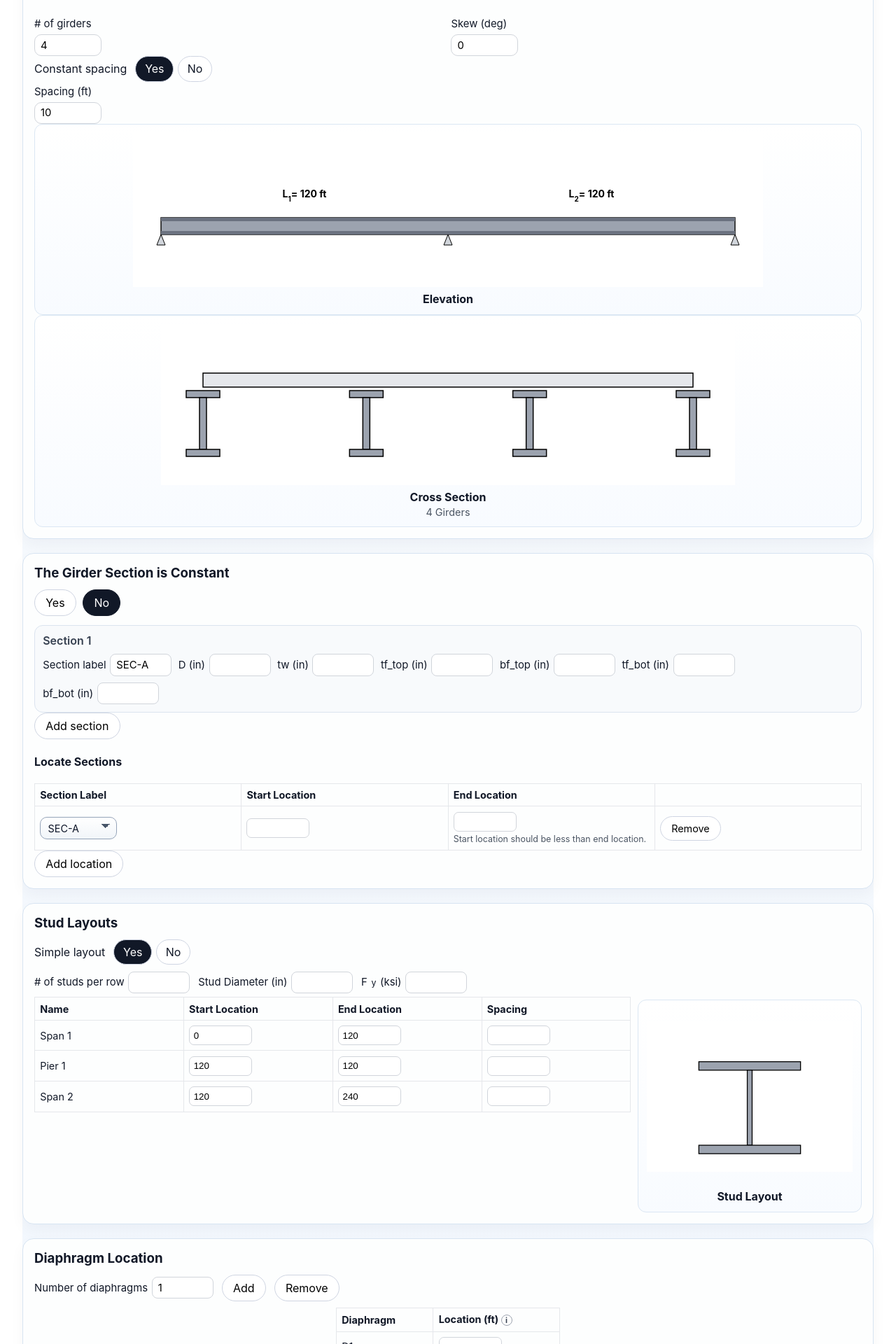
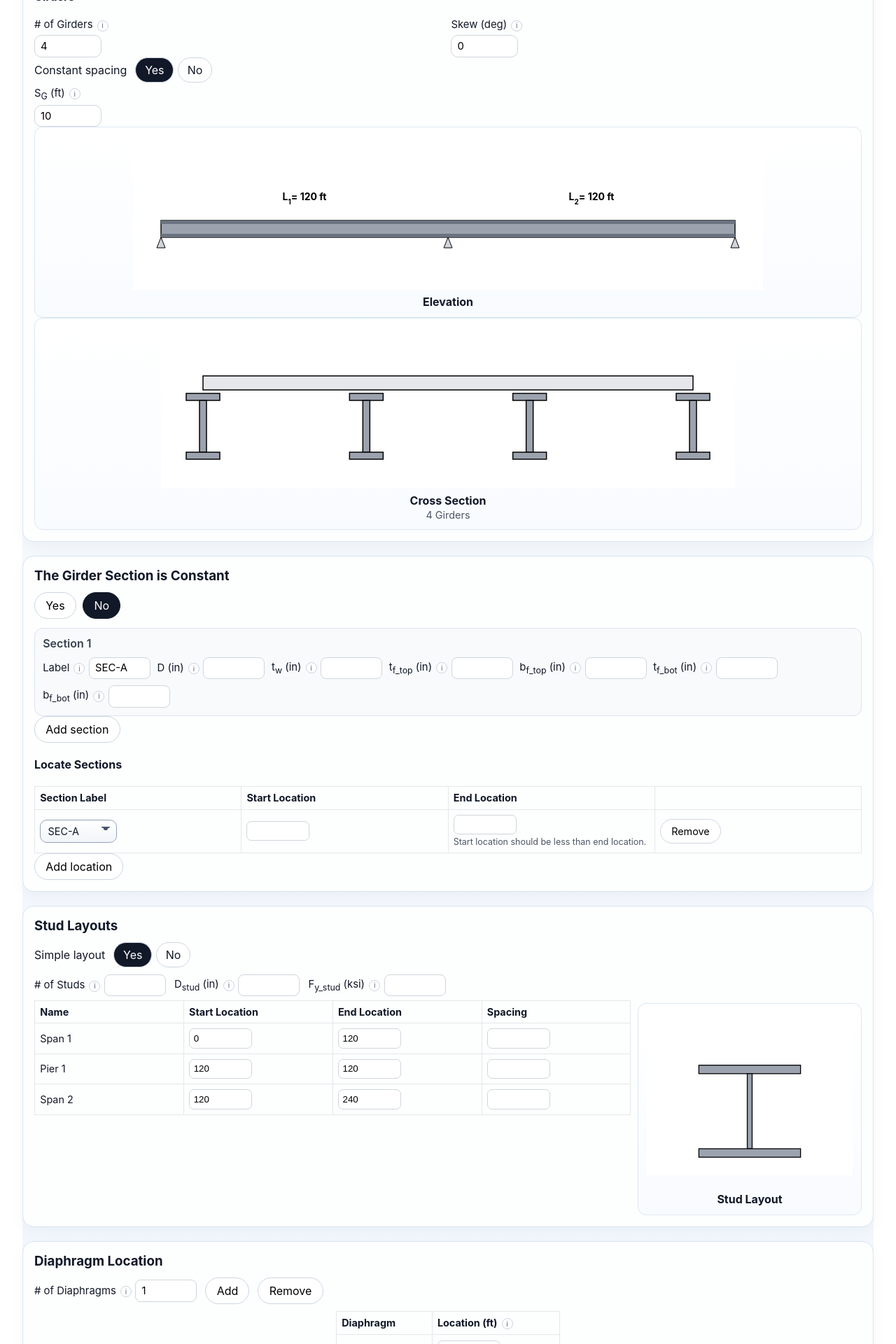
Before and after one commit to parkerallen22/Structural-Engineering-Calculation, a Next.js app: page /calculators/composite-steel-girder-lrfd in a window 1280 px wide. Shown: the part 740-2660 px from the top of the page at 70% size. Built offline with nearby package versions, Linux system fonts and the light colour scheme.

Commit message:
Match girder LRFD input labels/info tooltips to section-properties style

```diff
--- a/src/app/calculators/composite-steel-girder-lrfd/page.js
+++ b/src/app/calculators/composite-steel-girder-lrfd/page.js
@@ -1,6 +1,6 @@
 'use client';
 
-import { useEffect, useMemo, useRef, useState } from 'react';
+import { useEffect, useId, useMemo, useRef, useState } from 'react';
 import styles from './page.module.css';
 
 const CALCULATOR_ID = 'composite-steel-girder-lrfd';
@@ -602,6 +602,74 @@ function Symbol({ label, sub }) {
     <span>
       {label}
       <sub>{sub}</sub>
+    </span>
+  );
+}
+
+function LabelWithInfo({ label, info }) {
+  return (
+    <span className={styles.labelWithInfo}>
+      <span>{label}</span>
+      <InfoTooltip text={info} />
+    </span>
+  );
+}
+
+function InfoTooltip({ text }) {
+  const [open, setOpen] = useState(false);
+  const tooltipId = useId();
+  const containerRef = useRef(null);
+
+  useEffect(() => {
+    if (!open) {
+      return undefined;
+    }
+
+    const onDocumentClick = (event) => {
+      if (!containerRef.current?.contains(event.target)) {
+        setOpen(false);
+      }
+    };
+
+    const onEscape = (event) => {
+      if (event.key === 'Escape') {
+        setOpen(false);
+      }
+    };
+
+    window.addEventListener('mousedown', onDocumentClick);
+    window.addEventListener('touchstart', onDocumentClick);
+    window.addEventListener('keydown', onEscape);
+
+    return () => {
+      window.removeEventListener('mousedown', onDocumentClick);
+      window.removeEventListener('touchstart', onDocumentClick);
+      window.removeEventListener('keydown', onEscape);
+    };
+  }, [open]);
+
+  return (
+    <span
+      className={styles.infoTooltipWrap}
+      ref={containerRef}
+      onMouseEnter={() => setOpen(true)}
+      onMouseLeave={() => setOpen(false)}
+    >
+      <button
+        type="button"
+        className={styles.infoIcon}
+        aria-label={`Info: ${text}`}
+        aria-expanded={open}
+        aria-describedby={open ? tooltipId : undefined}
+        onClick={() => setOpen((previous) => !previous)}
+      >
+        i
+      </button>
+      {open ? (
+        <span role="tooltip" id={tooltipId} className={styles.infoPopover}>
+          {text}
+        </span>
+      ) : null}
     </span>
   );
 }
@@ -1049,7 +1117,7 @@ export default function CompositeSteelGirderLrfdPage() {
             <h4>Spans</h4>
             <div className={styles.grid4}>
               <label className={styles.field}>
-                # of spans
+                <LabelWithInfo label="# of Spans" info="Number of spans" />
                 <input
                   type="text"
                   inputMode="numeric"
@@ -1081,7 +1149,7 @@ export default function CompositeSteelGirderLrfdPage() {
               </label>
               {project.geometry.spanLengths_ft.map((span, index) => (
                 <label key={`span-${index}`} className={styles.field}>
-                  Span {index + 1} (ft)
+                  <LabelWithInfo label={`Span ${index + 1} (ft)`} info={`Length of span ${index + 1} in feet`} />
                   <NumericInput
                     value={span}
                     onCommit={(value) =>
@@ -1133,7 +1201,7 @@ export default function CompositeSteelGirderLrfdPage() {
                 </>
               ) : (
                 <label className={styles.field}>
-                  Overhang length (ft)
+                  <LabelWithInfo label="Overhang (ft)" info="Length concrete deck overhang in feet when looking at the cross section" />
                   <NumericInput
                     value={project.geometry.overhangLength_ft}
                     onCommit={(value) => updateProject((current) => ({ ...current, geometry: { ...current.geometry, overhangLength_ft: value, overhangLeft_ft: value, overhangRight_ft: value } }))}
@@ -1145,7 +1213,7 @@ export default function CompositeSteelGirderLrfdPage() {
             <h4>Girders</h4>
             <div className={styles.grid4}>
               <label className={styles.field}>
-                # of girders
+                <LabelWithInfo label="# of Girders" info="Number of girders" />
                 <NumericInput
                   value={project.geometry.numberOfGirders}
                   onCommit={(value) => {
@@ -1162,7 +1230,7 @@ export default function CompositeSteelGirderLrfdPage() {
                 />
               </label>
               <label className={styles.field}>
-                Skew (deg)
+                <LabelWithInfo label="Skew (deg)" info="Bridge skew in degrees" />
                 <NumericInput value={project.geometry.skew_deg} onCommit={(value) => updateProject((current) => ({ ...current, geometry: { ...current.geometry, skew_deg: value } }))} />
               </label>
             </div>
@@ -1172,7 +1240,7 @@ export default function CompositeSteelGirderLrfdPage() {
             </div>
             {project.geometry.constantSpacing ? (
               <label className={styles.field}>
-                Spacing (ft)
+                <LabelWithInfo label={<span>S<sub>G</sub> (ft)</span>} info="Girder spacing in feet" />
                 <NumericInput
                   value={project.geometry.spacing_ft}
                   onCommit={(value) =>
@@ -1194,7 +1262,7 @@ export default function CompositeSteelGirderLrfdPage() {
               <div className={styles.grid4}>
                 {resizeArray(project.geometry.spacingArray_ft, Math.max(0, project.geometry.numberOfGirders - 1), project.geometry.spacing_ft).map((value, index) => (
                   <label className={styles.field} key={`spacing-${index}`}>
-                    Girder {index + 1} to {index + 2} (ft)
+                    <LabelWithInfo label={<span>S<sub>G</sub> (ft)</span>} info="Girder spacing in feet" />
                     <NumericInput
                       value={value}
                       onCommit={(nextValue) =>
@@ -1352,14 +1420,14 @@ export default function CompositeSteelGirderLrfdPage() {
                       {!project.schedules.sectionConstant && (
                         <div className={styles.sectionRowTitle}>Section {index + 1}</div>
                       )}
-                      <label className={styles.inlineField}>Section label<input value={section.name} onChange={(event) => updateProject((current) => ({ ...current, schedules: { ...current.schedules, sectionLabels: current.schedules.sectionLabels.map((entry) => entry.id === section.id ? { ...entry, name: event.target.value } : entry) } }))} /></label>
+                      <label className={styles.inlineField}><LabelWithInfo label="Label" info="Assign a label to this section" /><input value={section.name} onChange={(event) => updateProject((current) => ({ ...current, schedules: { ...current.schedules, sectionLabels: current.schedules.sectionLabels.map((entry) => entry.id === section.id ? { ...entry, name: event.target.value } : entry) } }))} /></label>
                       {[
-                        ['D_in', 'D (in)'],
-                        ['tw_in', 'tw (in)'],
-                        ['tf_top_in', 'tf_top (in)'],
-                        ['bf_top_in', 'bf_top (in)'],
-                        ['tf_bot_in', 'tf_bot (in)'],
-                        ['bf_bot_in', 'bf_bot (in)'],
+                        ['D_in', <LabelWithInfo label="D (in)" info="Depth of steel beam in inches" />],
+                        ['tw_in', <LabelWithInfo label={<span>t<sub>w</sub> (in)</span>} info="Web thickness in inches" />],
+                        ['tf_top_in', <LabelWithInfo label={<span>t<sub>f_top</sub> (in)</span>} info="Top flange thickness in inches" />],
+                        ['bf_top_in', <LabelWithInfo label={<span>b<sub>f_top</sub> (in)</span>} info="Top flange width in inches" />],
+                        ['tf_bot_in', <LabelWithInfo label={<span>t<sub>f_bot</sub> (in)</span>} info="Bottom flange thickness in inches" />],
+                        ['bf_bot_in', <LabelWithInfo label={<span>b<sub>f_bot</sub> (in)</span>} info="Bottom flange width in inches" />],
                       ].map(([key, title]) => (
                         <label className={styles.inlineField} key={`${section.id}-${key}`}>
                           {title}
@@ -1514,14 +1582,14 @@ export default function CompositeSteelGirderLrfdPage() {
 
             {(project.schedules.studLayout?.simpleLayout ?? true) && (
               <div className={styles.inlineInputsRow}>
-                <label className={styles.inlineField}># of studs per row<NumericInput className={styles.smallInput} value={project.schedules.studLayout?.constants?.studsPerRow} onCommit={(value) => updateProject((current) => ({ ...current, schedules: { ...current.schedules, studLayout: { ...current.schedules.studLayout, constants: { ...current.schedules.studLayout.constants, studsPerRow: value } } } }))} /></label>
-                <label className={styles.inlineField}>Stud Diameter (in)<NumericInput className={styles.smallInput} value={project.schedules.studLayout?.constants?.diameter_in} onCommit={(value) => updateProject((current) => ({ ...current, schedules: { ...current.schedules, studLayout: { ...current.schedules.studLayout, constants: { ...current.schedules.studLayout.constants, diameter_in: value } } } }))} /></label>
-                <label className={styles.inlineField}>F<sub>y</sub> (ksi)<NumericInput className={styles.smallInput} value={project.schedules.studLayout?.constants?.Fy_ksi} onCommit={(value) => updateProject((current) => ({ ...current, schedules: { ...current.schedules, studLayout: { ...current.schedules.studLayout, constants: { ...current.schedules.studLayout.constants, Fy_ksi: value } } } }))} /></label>
+                <label className={styles.inlineField}><LabelWithInfo label="# of Studs" info="Number of shear studs per row" /><NumericInput className={styles.smallInput} value={project.schedules.studLayout?.constants?.studsPerRow} onCommit={(value) => updateProject((current) => ({ ...current, schedules: { ...current.schedules, studLayout: { ...current.schedules.studLayout, constants: { ...current.schedules.studLayout.constants, studsPerRow: value } } } }))} /></label>
+                <label className={styles.inlineField}><LabelWithInfo label={<span>D<sub>stud</sub> (in)</span>} info="Diameter of shear stud in inches" /><NumericInput className={styles.smallInput} value={project.schedules.studLayout?.constants?.diameter_in} onCommit={(value) => updateProject((current) => ({ ...current, schedules: { ...current.schedules, studLayout: { ...current.schedules.studLayout, constants: { ...current.schedules.studLayout.constants, diameter_in: value } } } }))} /></label>
+                <label className={styles.inlineField}><LabelWithInfo label={<span>F<sub>y_stud</sub> (ksi)</span>} info="Yield strength of shear stud in ksi" /><NumericInput className={styles.smallInput} value={project.schedules.studLayout?.constants?.Fy_ksi} onCommit={(value) => updateProject((current) => ({ ...current, schedules: { ...current.schedules, studLayout: { ...current.schedules.studLayout, constants: { ...current.schedules.studLayout.constants, Fy_ksi: value } } } }))} /></label>
               </div>
             )}
 
             <div className={styles.studLayoutContent}>
-              <div className={`${styles.tableWrap} ${styles.studLayoutTable}`}><table className={`${styles.table} ${styles.compactTable}`}><thead><tr><th>Name</th><th>Start Location</th><th>End Location</th><th>Spacing</th>{!(project.schedules.studLayout?.simpleLayout ?? true) && <><th># of studs per row</th><th>Stud Diameter (in)</th><th>F<sub>y</sub> (ksi)</th></>}</tr></thead><tbody>
+              <div className={`${styles.tableWrap} ${styles.studLayoutTable}`}><table className={`${styles.table} ${styles.compactTable}`}><thead><tr><th>Name</th><th>Start Location</th><th>End Location</th><th>Spacing</th>{!(project.schedules.studLayout?.simpleLayout ?? true) && <><th><LabelWithInfo label="# of Studs" info="Number of shear studs per row" /></th><th><LabelWithInfo label={<span>D<sub>stud</sub> (in)</span>} info="Diameter of shear stud in inches" /></th><th><LabelWithInfo label={<span>F<sub>y_stud</sub> (ksi)</span>} info="Yield strength of shear stud in ksi" /></th></>}</tr></thead><tbody>
               {(project.schedules.studLayout?.rows || []).map((row, idx) => (
                 <tr key={row.id}><td>{row.name}</td>
                   <td><NumericInput value={row.startX_ft} onCommit={(value)=>updateProject((current)=>({ ...current, schedules:{...current.schedules, studLayout:{...current.schedules.studLayout, rows: current.schedules.studLayout.rows.map((entry, i)=> i===idx ? {...entry,startX_ft: value}:entry)}}}))} /></td>
@@ -1569,7 +1637,7 @@ export default function CompositeSteelGirderLrfdPage() {
             <h3 className={styles.sectionTitle}>Diaphragm Location</h3>
             <div className={`${styles.inlineInputsRow} ${styles.buttonRowSpacing}`}>
               <label className={styles.inlineField}>
-                Number of diaphragms
+                <LabelWithInfo label="# of Diaphragms" info="Number of diphragms" />
                 <NumericInput
                   className={styles.smallInput}
                   value={project.schedules.diaphragmLocations.length}
@@ -1600,7 +1668,7 @@ export default function CompositeSteelGirderLrfdPage() {
               <button type="button" className={styles.secondaryButton} onClick={() => updateProject((current) => ({ ...current, schedules: { ...current.schedules, diaphragmLocations: current.schedules.diaphragmLocations.length > 1 ? current.schedules.diaphragmLocations.slice(0, -1) : current.schedules.diaphragmLocations } }))}>Remove</button>
             </div>
             <div className={`${styles.tableWrap} ${styles.diaphragmTableWrap}`}>
-              <table className={`${styles.table} ${styles.diaphragmTable}`}><thead><tr><th>Diaphragm</th><th>Location (ft) <span className={styles.infoIcon}>i<span className={styles.tooltipBox}>Distance from Abutment 1</span></span></th></tr></thead><tbody>
+              <table className={`${styles.table} ${styles.diaphragmTable}`}><thead><tr><th>Diaphragm</th><th><LabelWithInfo label="Location (ft)" info="Distance from Abutment 1" /></th></tr></thead><tbody>
                 {project.schedules.diaphragmLocations.map((row, index) => (
                   <tr key={row.id}>
                     <td>D{index + 1}</td>
@@ -1680,7 +1748,7 @@ export default function CompositeSteelGirderLrfdPage() {
                         <h5 className={styles.deckRebarPanelTitle}>{label}</h5>
                         <div className={styles.deckRebarInputsCompact}>
                           <label className={styles.field}>
-                            Bar size
+                            <LabelWithInfo label="Bar Size" info="Top reinforcement bar size" />
                             <select className={styles.dropdownSelect}
                               value={group.primaryBar}
                               onChange={(event) =>
@@ -1698,7 +1766,7 @@ export default function CompositeSteelGirderLrfdPage() {
                             </select>
                           </label>
                           <label className={styles.field}>
-                            Spacing (in)
+                            <LabelWithInfo label="S (in)" info="Top reinforcement bar spacing in inches" />
                             <input
                               type="text"
                               inputMode="decimal"
@@ -1734,7 +1802,7 @@ export default function CompositeSteelGirderLrfdPage() {
                           <>
                             <div className={styles.deckRebarInputsCompact}>
                               <label className={styles.field}>
-                                Bar size (alternate)
+                                <LabelWithInfo label="Alternate Bar Size" info="Top alternate reinforcement bar size. Alternates with primary bar above" />
                                 <select className={styles.dropdownSelect}
                                   value={group.secondaryBar || ''}
                                   onChange={(event) =>
@@ -1769,17 +1837,17 @@ export default function CompositeSteelGirderLrfdPage() {
           <section className={styles.card}>
             <h3 className={styles.sectionTitle}>Materials</h3>
             <div className={styles.grid3}>
-              <label className={styles.field}>Steel F<sub>y</sub> (ksi)<NumericInput value={project.materials.Fy_ksi} onCommit={(value) => updateProject((current) => ({ ...current, materials: { ...current.materials, Fy_ksi: value } }))} /></label>
-              <label className={styles.field}>Concrete f'<sub>c</sub> (ksi)<NumericInput value={project.materials.fc_ksi} onCommit={(value) => updateProject((current) => ({ ...current, materials: { ...current.materials, fc_ksi: value } }))} /></label>
-              <label className={styles.field}>E<sub>s</sub> (ksi)<NumericInput value={project.materials.Es_ksi} onCommit={(value) => updateProject((current) => ({ ...current, materials: { ...current.materials, Es_ksi: value } }))} /></label>
+              <label className={styles.field}><LabelWithInfo label={<span>F<sub>y</sub> (ksi)</span>} info="Yield strength of steel girder in ksi" /><NumericInput value={project.materials.Fy_ksi} onCommit={(value) => updateProject((current) => ({ ...current, materials: { ...current.materials, Fy_ksi: value } }))} /></label>
+              <label className={styles.field}><LabelWithInfo label={<span>f'<sub>c</sub> (ksi)</span>} info="Compressive strength of concrete in ksi" /><NumericInput value={project.materials.fc_ksi} onCommit={(value) => updateProject((current) => ({ ...current, materials: { ...current.materials, fc_ksi: value } }))} /></label>
+              <label className={styles.field}><LabelWithInfo label={<span>E<sub>s</sub> (ksi)</span>} info="Modulus of elasticity of steel girder in ksi" /><NumericInput value={project.materials.Es_ksi} onCommit={(value) => updateProject((current) => ({ ...current, materials: { ...current.materials, Es_ksi: value } }))} /></label>
             </div>
           </section>
 
           <section className={styles.card}>
             <h3 className={styles.sectionTitle}>Dead Loads</h3>
             <div className={styles.grid3}>
-              <label className={styles.field}>Deck thickness (in)<NumericInput value={project.autoDeadLoad.deckThickness_in} onCommit={(value) => updateProject((current) => ({ ...current, autoDeadLoad: { ...current.autoDeadLoad, deckThickness_in: value } }))} /></label>
-              <label className={styles.field}>Haunch thickness (in)<NumericInput value={project.autoDeadLoad.haunchThickness_in} onCommit={(value) => updateProject((current) => ({ ...current, autoDeadLoad: { ...current.autoDeadLoad, haunchThickness_in: value } }))} /></label>
+              <label className={styles.field}><LabelWithInfo label={<span>t<sub>s</sub> (in)</span>} info="Deck thickness in inches" /><NumericInput value={project.autoDeadLoad.deckThickness_in} onCommit={(value) => updateProject((current) => ({ ...current, autoDeadLoad: { ...current.autoDeadLoad, deckThickness_in: value } }))} /></label>
+              <label className={styles.field}><LabelWithInfo label={<span>t<sub>fillet</sub> (in)</span>} info="Fillet thickness in inches" /><NumericInput value={project.autoDeadLoad.haunchThickness_in} onCommit={(value) => updateProject((current) => ({ ...current, autoDeadLoad: { ...current.autoDeadLoad, haunchThickness_in: value } }))} /></label>
               <label className={styles.field}>Wearing Surface (psf)<NumericInput value={project.autoDeadLoad.wearingSurface_psf} onCommit={(value) => updateProject((current) => ({ ...current, autoDeadLoad: { ...current.autoDeadLoad, wearingSurface_psf: value } }))} /></label>
               <label className={styles.field}>Parapet (plf)<NumericInput value={project.autoDeadLoad.parapet_plf} onCommit={(value) => updateProject((current) => ({ ...current, autoDeadLoad: { ...current.autoDeadLoad, parapet_plf: value } }))} /></label>
               <label className={styles.field}>Steel Density (pcf)<NumericInput value={project.autoDeadLoad.steelDensity_pcf} onCommit={(value) => updateProject((current) => ({ ...current, autoDeadLoad: { ...current.autoDeadLoad, steelDensity_pcf: value } }))} /></label>
--- a/src/app/calculators/composite-steel-girder-lrfd/page.module.css
+++ b/src/app/calculators/composite-steel-girder-lrfd/page.module.css
@@ -368,36 +368,54 @@
   margin-bottom: 0.6rem;
 }
 
+.labelWithInfo {
+  display: inline-flex;
+  align-items: baseline;
+  gap: 0.38rem;
+}
+
+.infoTooltipWrap {
+  position: relative;
+  display: inline-flex;
+  align-items: center;
+}
+
 .infoIcon {
+  width: 1rem;
+  height: 1rem;
+  border-radius: 999px;
+  border: 1px solid #cbd5e1;
+  color: #64748b;
+  background: #fff;
+  font-size: 0.68rem;
+  line-height: 1;
   display: inline-flex;
   align-items: center;
   justify-content: center;
-  width: 16px;
-  height: 16px;
-  border: 1px solid #9ca3af;
-  border-radius: 50%;
-  font-size: 11px;
-  color: #374151;
-  cursor: help;
-  position: relative;
+  cursor: pointer;
+  padding: 0;
 }
 
-.tooltipBox {
-  position: absolute;
-  left: 20px;
-  top: -6px;
-  white-space: nowrap;
-  background: #111827;
-  color: #fff;
-  border-radius: 6px;
-  padding: 0.25rem 0.5rem;
-  font-size: 12px;
-  opacity: 0;
-  pointer-events: none;
+.infoIcon:focus-visible {
+  outline: 2px solid #2563eb;
+  outline-offset: 2px;
 }
 
-.infoIcon:hover .tooltipBox {
-  opacity: 1;
+.infoPopover {
+  position: absolute;
+  top: calc(100% + 0.4rem);
+  left: 50%;
+  transform: translateX(-50%);
+  width: min(240px, 65vw);
+  padding: 0.45rem 0.55rem;
+  border-radius: 10px;
+  border: 1px solid #dbe2ea;
+  background: #fff;
+  box-shadow: 0 8px 24px rgba(15, 23, 42, 0.12);
+  color: #334155;
+  font-size: 0.78rem;
+  line-height: 1.35;
+  z-index: 10;
 }
 
 .diagramSubLabel {
```
